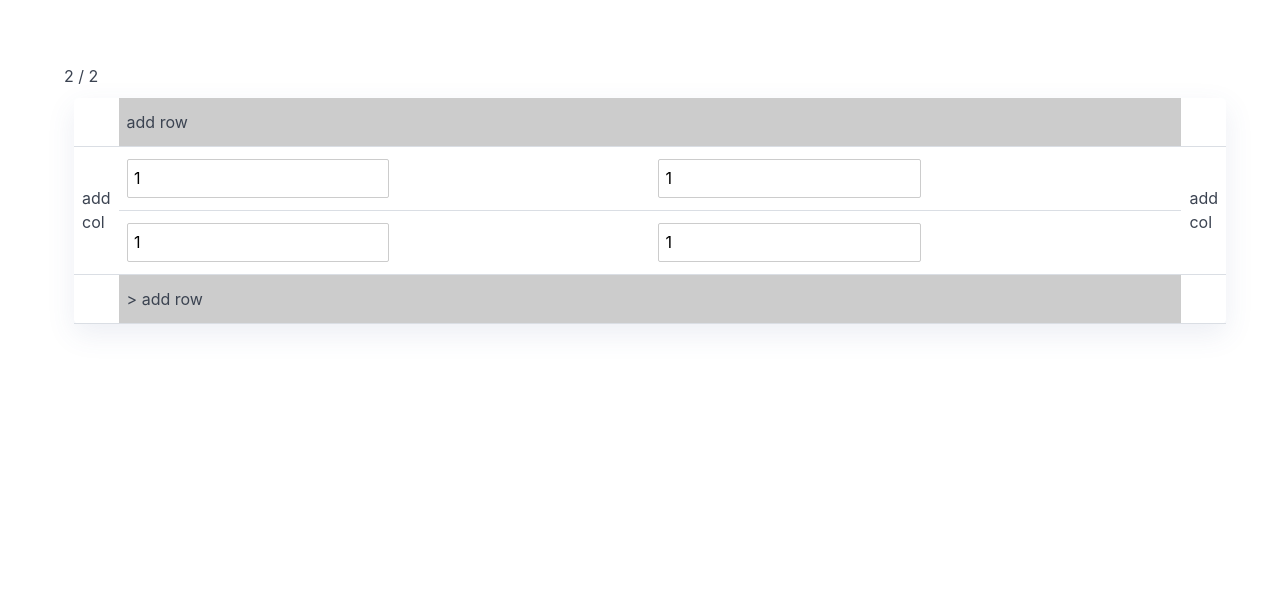
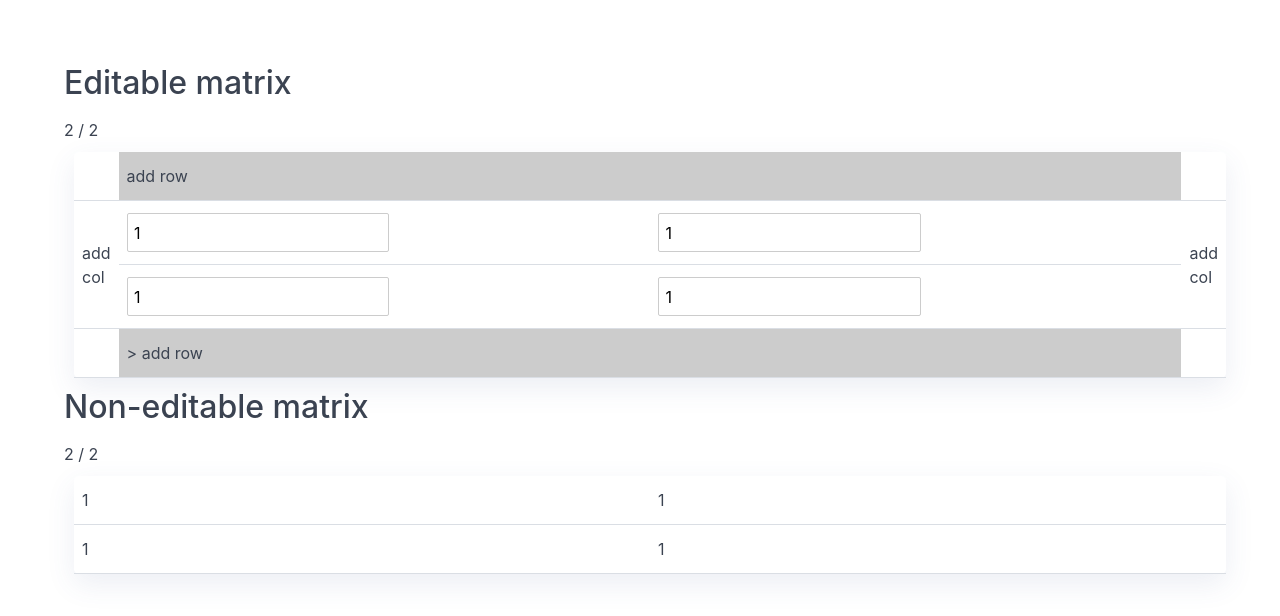
Before and after one commit to ufocoder/matrix-ui, a Svelte app: page / in a window 1280 px wide. Shown: the top 616 px of the page. Built offline with nearby package versions, Linux system fonts and the light colour scheme; what autobind would draw is missing.

Commit message:
Improve matrix component

```diff
--- a/src/App.svelte
+++ b/src/App.svelte
@@ -2,4 +2,8 @@
   import MatrixComponent from './components/Matrix.svelte'
 </script>
 
-<MatrixComponent controls={true} />
+<h2>Editable matrix</h2>
+<MatrixComponent editable={true} />
+
+<h2>Non-editable matrix</h2>
+<MatrixComponent />
--- a/src/components/Matrix.svelte
+++ b/src/components/Matrix.svelte
@@ -1,8 +1,7 @@
 <script>
-  import { beforeUpdate, afterUpdate } from 'svelte';
   import Matrix from '../lib/matrix'
 
-  export let controls = false;
+  export let editable = false;
   export let data = [
     [1,1],
     [1,1]
@@ -13,7 +12,7 @@
   $: matrixWidth = matrix.width
   $: matrixHeight = matrix.height
   $: matrixFirstRow = matrix.getRow(0)
-  $: matrixRows = matrix.getRows(controls ? 1 : 0)
+  $: matrixRows = matrix.getRows(editable ? 1 : 0)
 
   const handleAddRowAboveClick = () => matrix = matrix.addRowAbove()
   const handleAddRowBelowClick = () => matrix = matrix.addRowBelow()
@@ -55,7 +54,7 @@
 <div class="matrix">
   {matrixWidth} / {matrixHeight}
 	<table class="matrix-table table">
-		{#if controls}
+		{#if editable}
 			<tr>
 				<td></td>
 				<td
@@ -68,9 +67,9 @@
 			</tr>
       <tr>
           <td rowspan={matrixHeight} on:click={handleAddColumnLeftClick}>add col</td>
-          {#each matrixFirstRow as col}
+          {#each matrixFirstRow as value}
             <td class="matrix-cell">
-              <input class="matrix-cell__input" type="number" bind:value={col} />
+              <input class="matrix-cell__input" type="number" bind:value={value} />
             </td>
           {/each}
           <td rowspan={matrixHeight} on:click={handleAddColumnRightClick}>add col</td>
@@ -78,14 +77,18 @@
 		{/if}
 		{#each matrixRows as row}
 			<tr>
-					{#each row as col}
+					{#each row as value}
 						<td class="matrix-cell">
-							<input class="matrix-cell__input" type="number" bind:value={col} />
+              {#if editable}
+                <input class="matrix-cell__input" type="number" bind:value={value} />
+              {:else}
+                {value}
+              {/if}
 						</td>
 					{/each}
 			</tr>
 		{/each}
-		{#if controls}
+		{#if editable}
 		<tr>
 			<td></td>
 			<td
```
